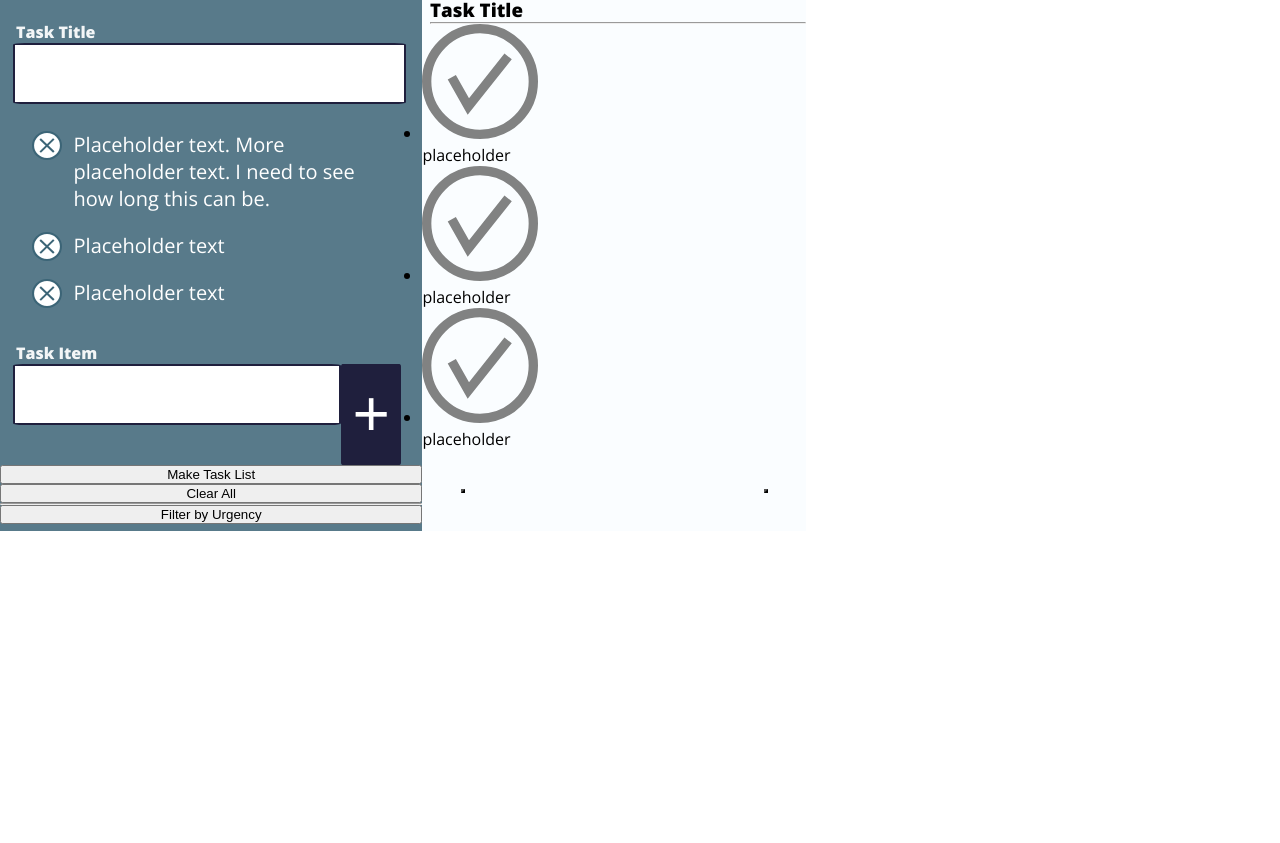
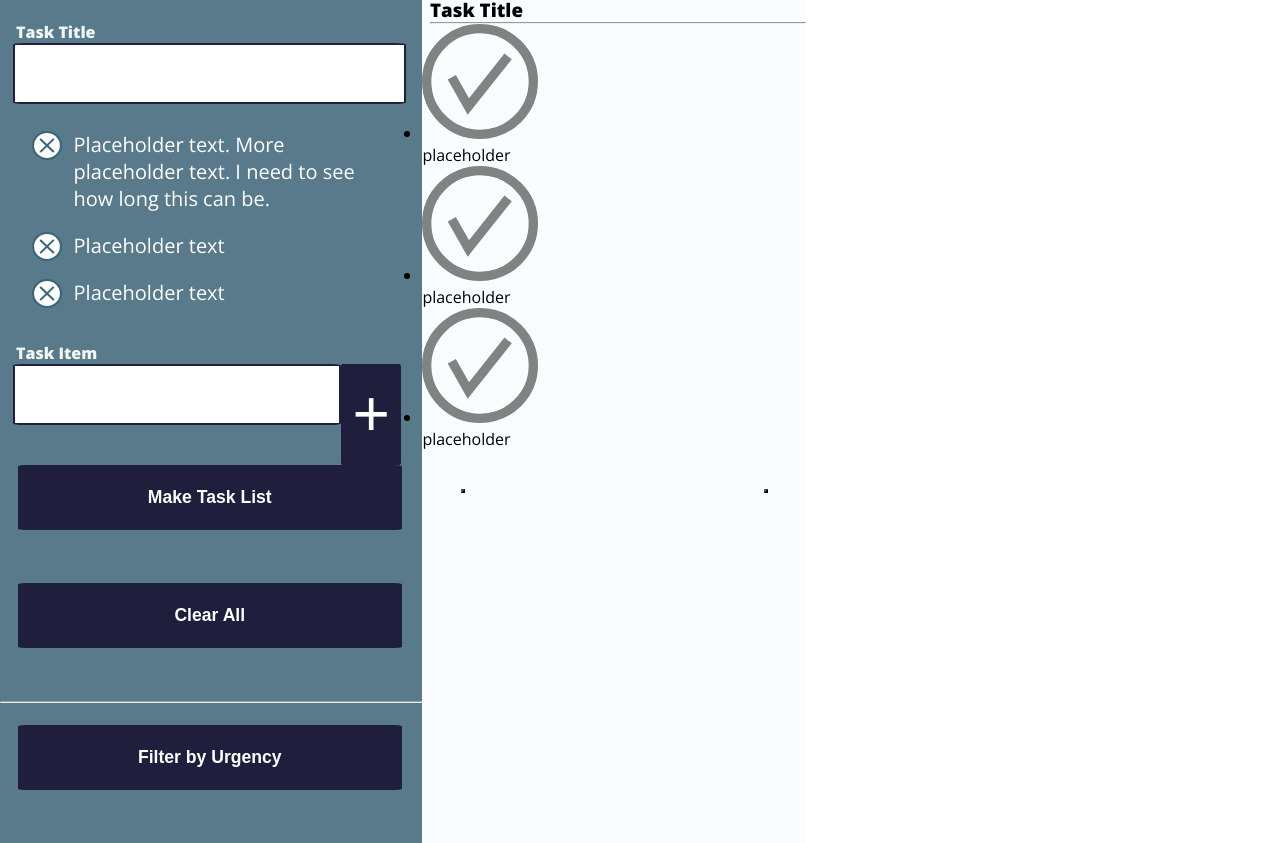
Before and after one commit to monstaro/CheckYoSelf, a plain HTML site: page index.html in a window 1280 px wide. Shown: the part 86-929 px from the top of the page. Before the commit the page ends 800 px from the top, so only its background shows below. Drawn offline with nearby package versions, Linux system fonts and the light colour scheme.

Commit message:
added button styling for three buttons in sidebar column

```diff
--- a/index.html
+++ b/index.html
@@ -52,7 +52,8 @@
       <section class="sidebar-buttonsList-section">
         <button class="sidebar-buttonsList-button">Make Task List</button>
         <button class="sidebar-buttonsList-button">Clear All</button>
-        <hr>
+        <hr class="sidebar-linebreak">
+        <br class="sidebar-linebreak">
         <button class="sidebar-buttonsList-button">Filter by Urgency</button>
       </section>
     </section>
--- a/style.css
+++ b/style.css
@@ -204,3 +204,15 @@ header {
   background-image:
 url("images/delete/svg")
 }
+
+.sidebar-buttonsList-button {
+  border: solid 1px #1f1f3d;
+  background-color: #1f1f3d;
+  color: #ffffff;
+  font-weight: bold;
+  font-size: 1.1em;
+  width: 91%;
+  padding: 5%;
+  border-radius: 2%;
+  margin: 0 0 3em 1em;
+}
```
